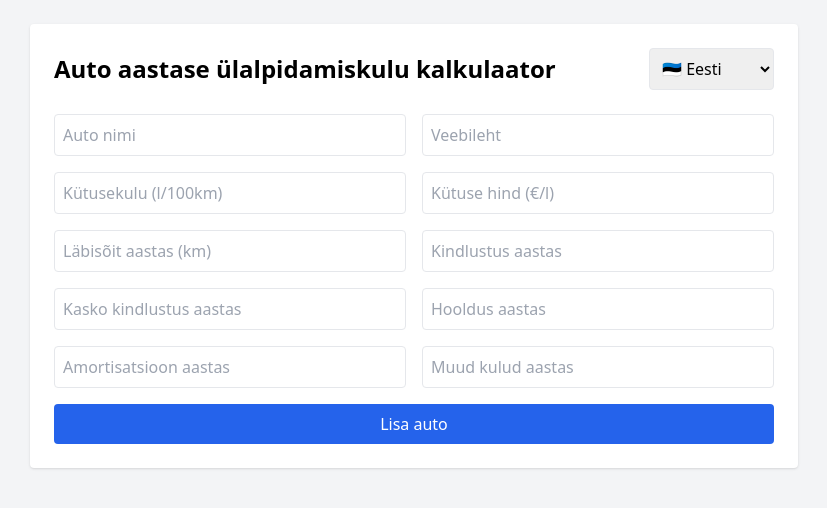
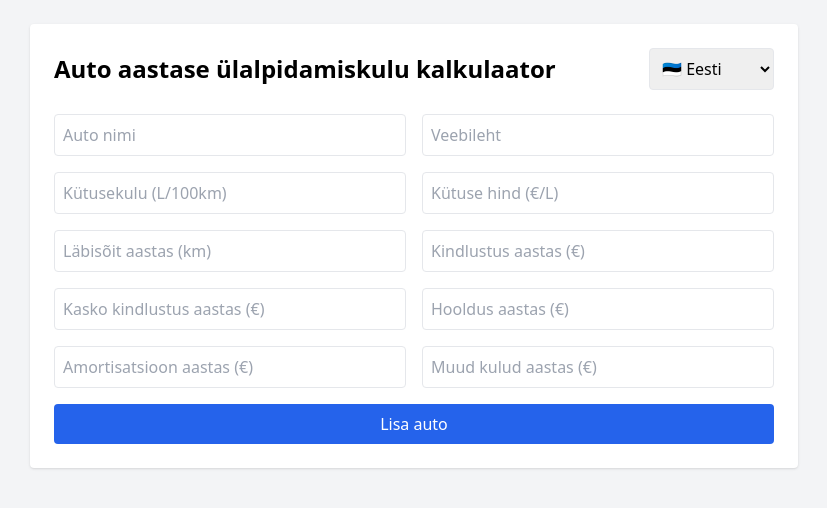
Before and after one commit to antomba/autokulu, a plain HTML site: page index.html in a window 1280 px wide. Shown: the whole page, without its empty margins (226-1053 px from the left). Drawn offline with nearby package versions, Linux system fonts and the light colour scheme.

Commit message:
fix: enhance clarity of cost-related terms in multiple languages

```diff
--- a/index.html
+++ b/index.html
@@ -94,19 +94,19 @@
               saved: 'Saved',
               annualCost: 'Annual Total Cost',
               monthlyCost: 'Monthly Cost',
-              fuelCost: 'Fuel Cost/Year',
-              insurance: 'Insurance/Year',
-              maintenance: 'Maintenance/Year',
-              depreciation: 'Depreciation/Year',
-              otherCosts: 'Other Costs/Year',
+              fuelCost: 'Fuel Cost per Year',
+              insurance: 'Insurance per Year (€)',
+              maintenance: 'Maintenance per Year (€)',
+              depreciation: 'Depreciation per Year (€)',
+              otherCosts: 'Other Costs per Year (€)',
               remove: 'Remove',
               clear: 'Clear All',
               carName: 'Car Name',
               webLink: 'Web Link',
-              fuelConsumption: 'Fuel Consumption (l/100km)',
-              fuelPrice: 'Fuel Price (€/l)',
+              fuelConsumption: 'Fuel Consumption (L/100km)',
+              fuelPrice: 'Fuel Price (€/L)',
               mileage: 'Mileage per Year (km)',
-              casco: 'Casco Insurance/Year'
+              casco: 'Casco Insurance per Year (€)'
             },
             et: {
               title: 'Auto aastase ülalpidamiskulu kalkulaator',
@@ -116,31 +116,31 @@
               annualCost: 'Aastane kogukulu',
               monthlyCost: 'Kulu kuus',
               fuelCost: 'Kütusekulu aastas',
-              insurance: 'Kindlustus aastas',
-              maintenance: 'Hooldus aastas',
-              depreciation: 'Amortisatsioon aastas',
-              otherCosts: 'Muud kulud aastas',
+              insurance: 'Kindlustus aastas (€)',
+              maintenance: 'Hooldus aastas (€)',
+              depreciation: 'Amortisatsioon aastas (€)',
+              otherCosts: 'Muud kulud aastas (€)',
               remove: 'Eemalda',
               clear: 'Kustuta kõik',
               carName: 'Auto nimi',
               webLink: 'Veebileht',
-              fuelConsumption: 'Kütusekulu (l/100km)',
-              fuelPrice: 'Kütuse hind (€/l)',
+              fuelConsumption: 'Kütusekulu (L/100km)',
+              fuelPrice: 'Kütuse hind (€/L)',
               mileage: 'Läbisõit aastas (km)',
-              casco: 'Kasko kindlustus aastas'
+              casco: 'Kasko kindlustus aastas (€)'
             },
             ru: {
-              title: 'Калькулятор ежегодных расходов на содержание автомобиля',
+              title: 'Калькулятор расходов на авто',
               addCar: 'Добавить авто',
               savedCars: 'Сохранённые авто',
               saved: 'Сохранено',
               annualCost: 'Годовые затраты',
               monthlyCost: 'Ежемесячные затраты',
               fuelCost: 'Расход на топливо в год',
-              insurance: 'Страховка в год',
-              maintenance: 'Техобслуживание в год',
-              depreciation: 'Амортизация в год',
-              otherCosts: 'Прочие расходы в год',
+              insurance: 'Страховка в год (€)',
+              maintenance: 'Техобслуживание в год (€)',
+              depreciation: 'Амортизация в год (€)',
+              otherCosts: 'Прочие расходы в год (€)',
               remove: 'Удалить',
               clear: 'Удалить все',
               carName: 'Название авто',
@@ -148,7 +148,7 @@
               fuelConsumption: 'Расход топлива (л/100км)',
               fuelPrice: 'Цена топлива (€/л)',
               mileage: 'Пробег в год (км)',
-              casco: 'Каско страховка в год'
+              casco: 'Каско страховка в год (€)'
             }
           }
         }
```
